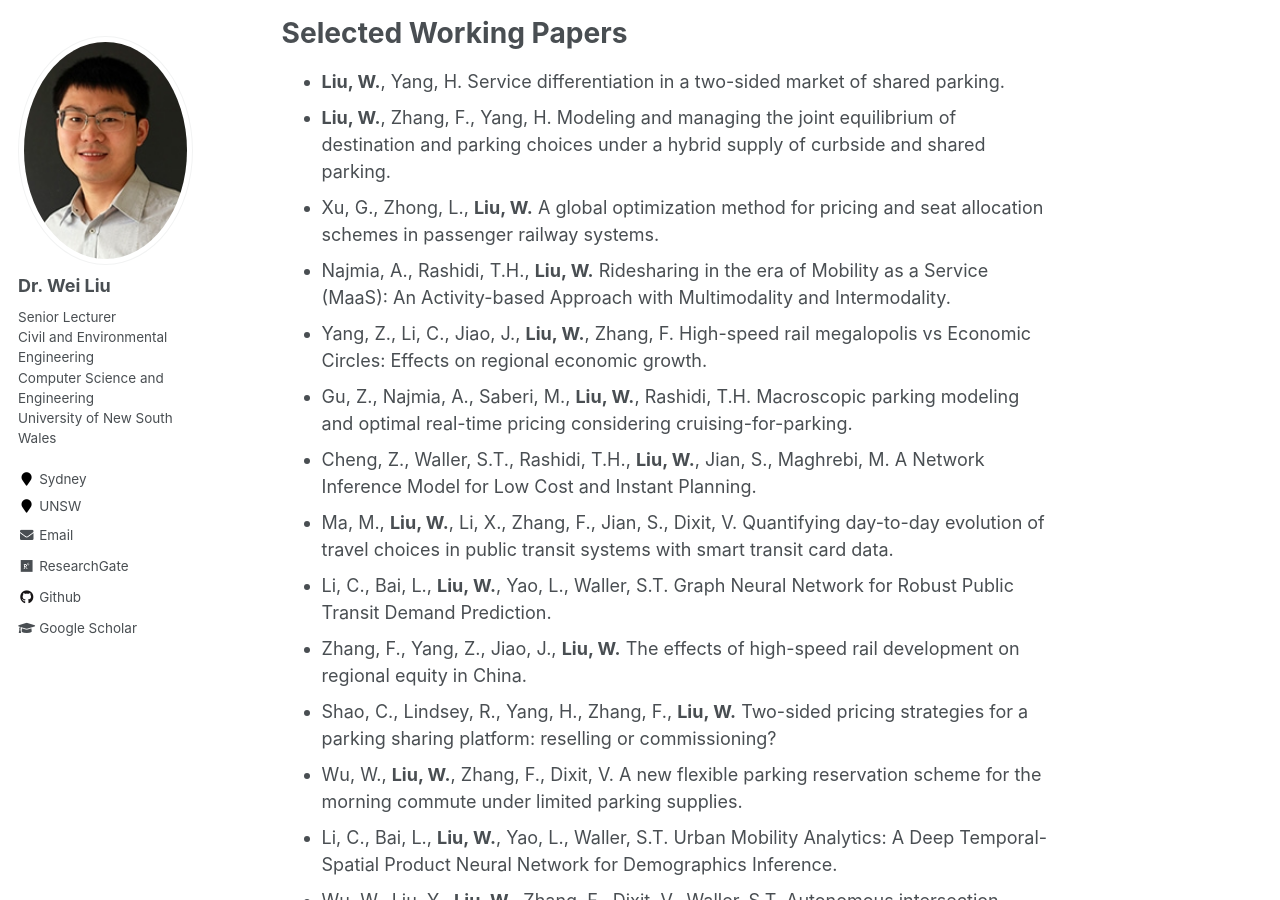
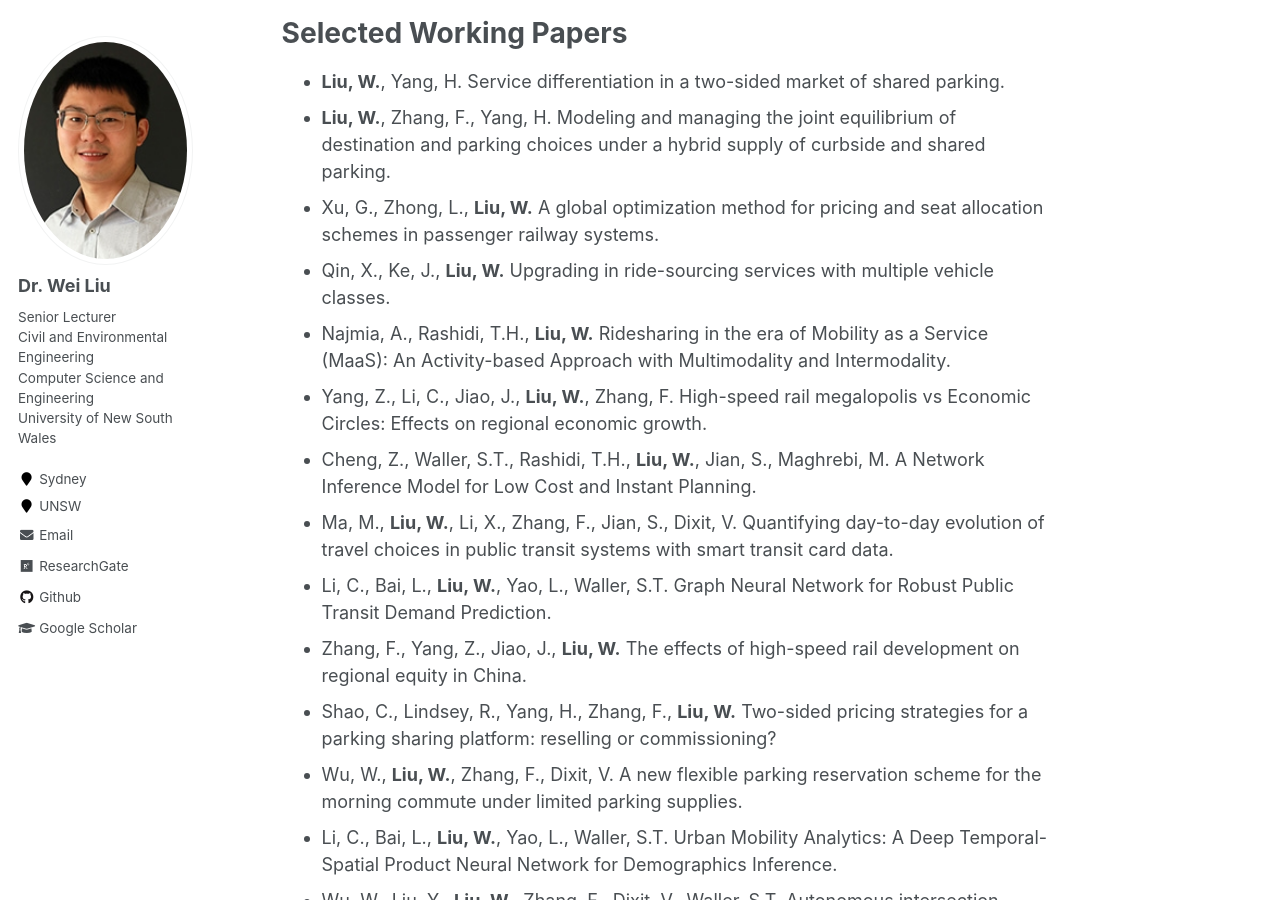
Before and after one commit to weiliu2016/weiliu2016.github.io, a Jekyll site: the page built from _pages/about.md, in a window 1280 px wide and 900 px high, scrolled down 1413 px. Built offline with Jekyll 4.4.1, drawn with Linux system fonts in a browser that asks for light colours.

Commit message:
Update about.md

```diff
--- a/_pages/about.md
+++ b/_pages/about.md
@@ -39,9 +39,9 @@ Selected Working Papers
 - **Liu, W.**, Yang, H. Service differentiation in a two-sided market of shared parking.
 - **Liu, W.**, Zhang, F., Yang, H. Modeling and managing the joint equilibrium of destination and parking choices under a hybrid supply of curbside and shared parking.
 - Xu, G., Zhong, L., **Liu, W.** A global optimization method for pricing and seat allocation schemes in passenger railway systems.
+- Qin, X., Ke, J., **Liu, W.** Upgrading in ride-sourcing services with multiple vehicle classes.
 - Najmia, A., Rashidi, T.H., **Liu, W.** Ridesharing in the era of Mobility as a Service (MaaS): An Activity-based Approach with Multimodality and Intermodality.
 - Yang, Z., Li, C., Jiao, J., **Liu, W.**, Zhang, F. High-speed rail megalopolis vs Economic Circles: Effects on regional economic growth.
-- Gu, Z., Najmia, A., Saberi, M., **Liu, W.**, Rashidi, T.H. Macroscopic parking modeling and optimal real-time pricing considering cruising-for-parking.
 - Cheng, Z., Waller, S.T., Rashidi, T.H., **Liu, W.**, Jian, S., Maghrebi, M. A Network Inference Model for Low Cost and Instant Planning.
 - Ma, M., **Liu, W.**, Li, X., Zhang, F., Jian, S., Dixit, V. Quantifying day-to-day evolution of travel choices in public transit systems with smart transit card data.
 - Li, C., Bai, L., **Liu, W.**, Yao, L., Waller, S.T. Graph Neural Network for Robust Public Transit Demand Prediction.
```
